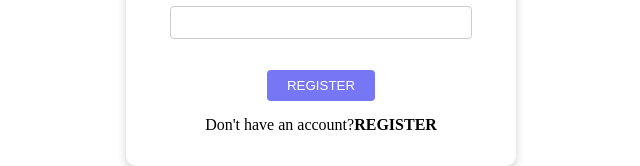
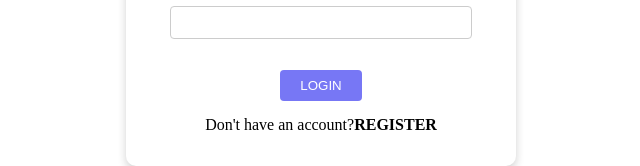
Before and after one commit to izukanjisinks/BGS-TODO-FRONTEND, a React (Vite) app: page / in a window 1280 px wide. Shown: the part 389-555 px from the top of the page, without its empty margins (319-959 px from the left). Built offline with nearby package versions, Linux system fonts and the light colour scheme.

Commit message:
navigating to homepage

```diff
--- a/package.json
+++ b/package.json
@@ -16,7 +16,9 @@
     "react": "^19.0.0",
     "react-circular-progressbar": "^2.2.0",
     "react-dom": "^19.0.0",
-    "react-redux": "^9.2.0"
+    "react-redux": "^9.2.0",
+    "react-router": "^7.5.3",
+    "react-router-dom": "^7.5.3"
   },
   "devDependencies": {
     "@eslint/js": "^9.22.0",
--- a/src/App.jsx
+++ b/src/App.jsx
@@ -1,6 +1,6 @@
 import { useState } from 'react'
 import reactLogo from './assets/react.svg'
-import viteLogo from '/vite.svg'
+import { Route, Routes } from 'react-router-dom';
 import './App.css'
 import HomePage from './home/homepage'
 import RegistrationForm from './auth/register'
@@ -16,7 +16,12 @@ function App() {
 
   return (
     <>
-    {login ? <RegistrationForm toggleForm={toggleForm}/> : <LoginForm toggleForm={toggleForm}/>}
+    <Routes>
+         <Route path='/' element={<LoginForm/>} /> {/* make this default landing page when app is opened! */}
+         <Route path='/register' element={<RegistrationForm/>} />
+         <Route path='/homepage' element={<HomePage/>} />
+       </Routes>
+    {/* {login ? <RegistrationForm toggleForm={toggleForm}/> : <LoginForm toggleForm={toggleForm}/>} */}
        {/* <HomePage/> */}
     </>
   )
--- a/src/auth/login.jsx
+++ b/src/auth/login.jsx
@@ -1,12 +1,15 @@
-import React, { useState } from "react";
+import React, { useState, useEffect } from "react";
+import { useNavigate } from "react-router-dom"; // Import useNavigate
 import FormInput from "../add-todo/components/form-input";
 import { useDispatch, useSelector } from "react-redux";
 import { loginUser } from "../redux/user/loginThunk";
 
-function LoginForm({toggleForm}) {
+function LoginForm({ toggleForm }) {
 
   const dispatch = useDispatch();
-  const {user , status, error } = useSelector((state) => state.login);
+  const navigate = useNavigate();
+
+  const { user, status, error } = useSelector((state) => state.login);
 
   const [formData, setFormData] = useState({
     email: "",
@@ -17,7 +20,6 @@ function LoginForm({toggleForm}) {
 
   const handleChange = (e) => {
     setFormData({ ...formData, [e.target.name]: e.target.value });
-    // Clear error on input change
     setErrors({ ...errors, [e.target.name]: "" });
   };
 
@@ -50,33 +52,38 @@ function LoginForm({toggleForm}) {
     }
   };
 
+  // Use useEffect to navigate after successful login
+  useEffect(() => {
+    if (status.status === "success" && user) {
+      navigate("/homepage");
+    }
+  }, [status, user, navigate]);
+
   return (
     <form className="form login-form" onSubmit={handleSubmit} noValidate>
-
       <div>
-      <FormInput
+        <FormInput
           name="email"
           label="EMAIL"
           handleChange={handleChange}
           value={formData.email}
-      />
-      {/* {status['status'] === 'error' ? <p style={{ color: "red" }}> {status['message']}</p>  : null}  */}
-      {errors.email && <p style={{ color: "red" }}>{errors.email}</p>}
+        />
+        {errors.email && <p style={{ color: "red" }}>{errors.email}</p>}
       </div>
 
       <div>
-      <FormInput
+        <FormInput
           name="password"
           label="PASSWORD"
           handleChange={handleChange}
           value={formData.password}
-      />
-      {status['status'] === 'error' ? <p style={{ color: "red" }}> {status['message']}</p>  : null}
+        />
+        {status === "error" && <p style={{ color: "red" }}>{error}</p>}
         {errors.password && <p style={{ color: "red" }}>{errors.password}</p>}
       </div>
 
-      <button className="button" type="submit">REGISTER</button>
-      <p>Don't have an account? <span className="toggle-text" onClick={toggleForm}>REGISTER</span> </p>
+      <button className="button" type="submit">LOGIN</button>
+      <p>Don't have an account? <span className="toggle-text" onClick={toggleForm}>REGISTER</span></p>
     </form>
   );
 }
--- a/src/main.jsx
+++ b/src/main.jsx
@@ -5,13 +5,16 @@ import App from './App.jsx'
 import store from './redux/store.js'
 import { Provider } from 'react-redux'
 import React from 'react'
+import { BrowserRouter } from 'react-router'
 
 createRoot(document.getElementById('root')).render(
   <StrictMode>
     <Provider store={store}>
-      <React.StrictMode>
-        <App />
-      </React.StrictMode>
+      <BrowserRouter>
+        <React.StrictMode>
+          <App />
+        </React.StrictMode>
+      </BrowserRouter>
     </Provider>
   </StrictMode>,
 )
--- a/src/redux/todos/todoSlice.js
+++ b/src/redux/todos/todoSlice.js
@@ -1,5 +1,6 @@
 import { createSlice } from '@reduxjs/toolkit';
 import { fetchTodos, createTodo, updateTodo, deleteTodo } from './todoThunks';
+
 
 const todoSlice = createSlice({
   name: "todo",
```
Also changed, not shown: 1 other file (tests, documents, lock files or other folders).
